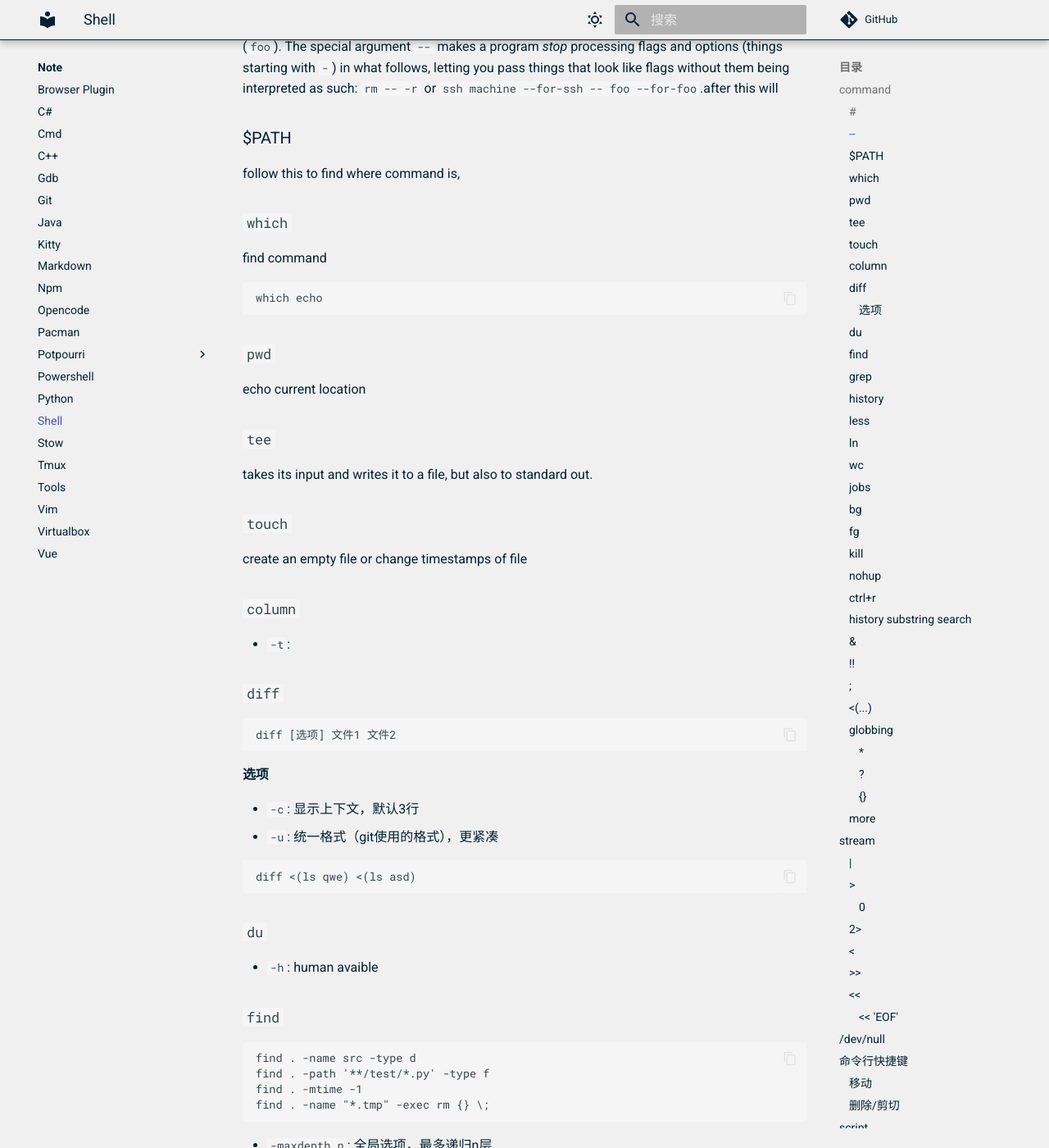
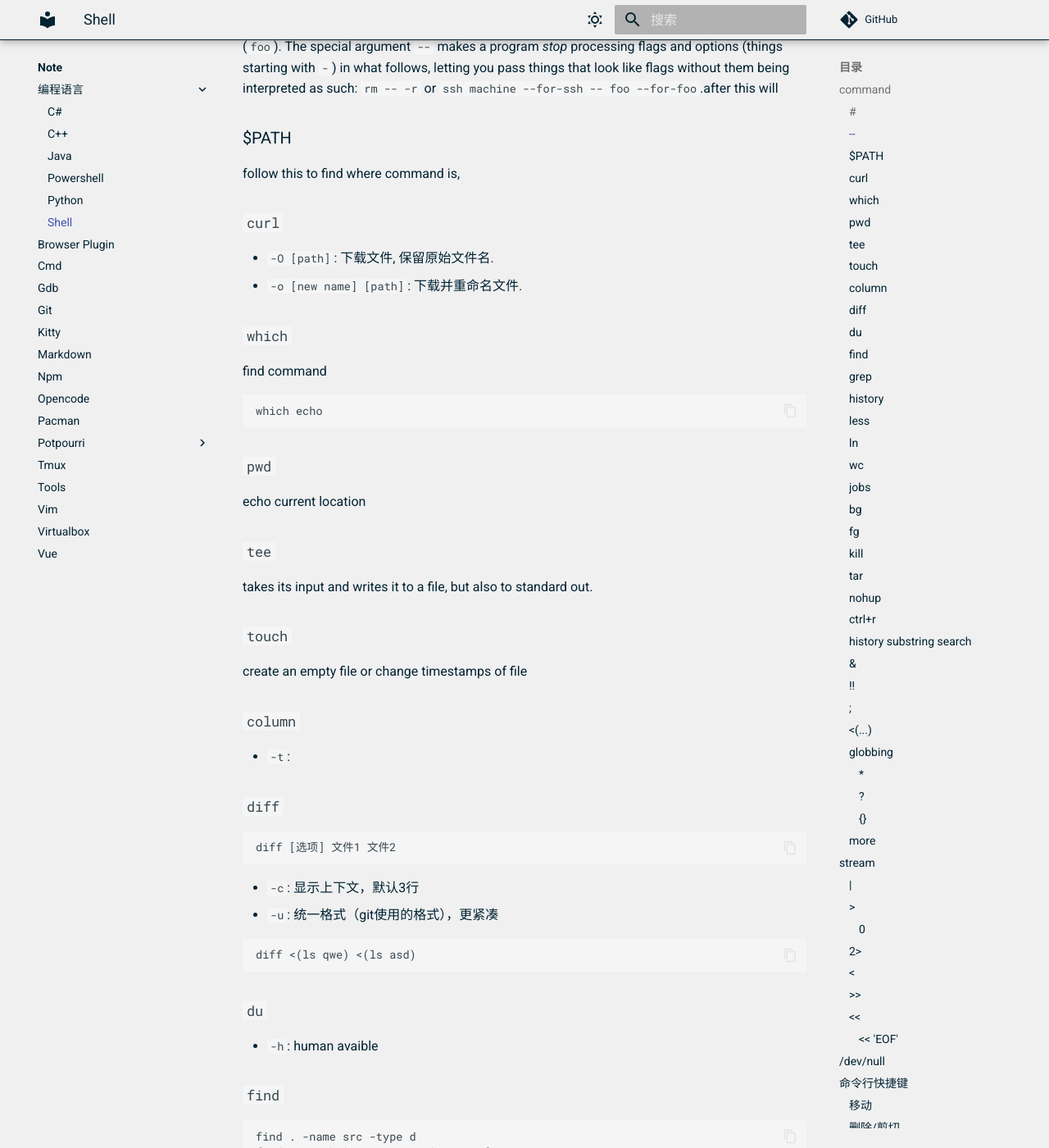
Before and after one commit to Wijkqwe/Wijkqwe.github.io, an MkDocs documentation site: the page built from docs/note/shell.md, in a window 1280 px wide and 1400 px high, scrolled down 463 px. Shown: the whole window at 82% size. Built offline with MkDocs 1.6.1 and Material for MkDocs 9.7.7, drawn with Linux system fonts in a browser that asks for light colours; comment, search, counter and statistics services are not loaded; some of the changed text lies outside the part shown.

Commit message:
[note][shell] 整理文件

````diff
--- a/docs/note/shell.md
+++ b/docs/note/shell.md
@@ -19,6 +19,12 @@
 
 ### $PATH
 follow this to find where command is,
+
+
+### `curl`
+
+- `-O [path]`: 下载文件, 保留原始文件名.
+- `-o [new name] [path]`: 下载并重命名文件.
 
 
 ### `which`
@@ -49,11 +55,8 @@
 diff [选项] 文件1 文件2
 ```
 
-#### 选项
-
 - `-c`: 显示上下文，默认3行
 - `-u`: 统一格式（git使用的格式），更紧凑
-
 
 ```bash
 diff <(ls qwe) <(ls asd)
@@ -82,7 +85,6 @@
 - `-L [string]`: 检索不包含 string 的文件
 
 
-
 ### `history`
 
 ### `less`
@@ -98,7 +100,6 @@
 
 - `-s`: 创建软链接
 - `-f`: 强制执行，如果目标位置已存在同名链接，会直接覆盖，无需手动删除旧链接
-
 
 
 ### `wc`
@@ -121,6 +122,14 @@
 ```bash
 kill -STOP %1
 ```
+
+
+### `tar`
+
+- `-f`: 指定文件.
+- `-v`: 详细信息.
+- `-x`: 解包.
+- `-z`: 通过 gzip 解压缩(处理 `.gz`).
 
 
 ### `nohup`
@@ -255,12 +264,8 @@
 ### variable
 use `$`.
 
-#### in `""`
-was expanded
-
-
-#### in `''`
-just itself
+- in `""`: was expanded.
+- in `''`: just itself.
 
 
 #### `$*`
@@ -288,7 +293,6 @@
 * `$#` the number of arguments that be giving to the command
 * `$$` the process ID of this command that is running
 * `$@` will expand to all the arguments
-
 
 
 ### `#!`
@@ -331,30 +335,32 @@
 
 ## tool
 
-### `shellcheck`
+### shellcheck
 
-### `man`
+### man
 
-### `tldr`
+### tldr
 neat tool
 will have some nice kind of explanatory examples of how you want to use this command
 
-### `fd`
+### fd
 by default will use regex and will ignore gitfiles.
 color-code, have better Unicode support.
 
+### tree
 
-### `tree`
+### broot
 
+### ncdu
 
-### `broot`
+### lsof
 
+### stow
 
-### `ncdu`
+批量建立软链接，可用于管理配置文件.
 
-
-### `lsof`
-
+- `-n`: 模拟操作，不实际执行
+- `-v`: 显示详情
 
 
 ## job control
--- a/mkdocs.yml
+++ b/mkdocs.yml
@@ -9,32 +9,32 @@
     - index.md
   - Note:
     - note/index.md
+    - 编程语言:
+      - C#: note/c#.md
+      - C++: note/cpp.md
+      - Java: note/java.md
+      - Powershell: note/powershell.md
+      - Python: note/python.md
+      - Shell: note/shell.md
     - Browser Plugin: note/browser_plugin.md
-    - C#: note/c#.md
     - Cmd: note/cmd.md
-    - C++: note/cpp.md
     - Gdb: note/gdb.md
     - Git: note/git.md
-    - Java: note/java.md
     - Kitty: note/kitty.md
     - Markdown: note/markdown.md
     - Npm: note/npm.md
     - Opencode: note/opencode.md
     - Pacman: note/pacman.md
     - Potpourri:
-        - Daemons: note/potpourri/daemons.md
-        - Data Wrangling: note/potpourri/data_wrangling.md
-        - Debug: note/potpourri/debug.md
-        - Keyboard: note/potpourri/keyboard.md
-        - Make: note/potpourri/make.md
-        - Security: note/potpourri/security.md
-        - Test: note/potpourri/test.md
-        - Version: note/potpourri/version.md
-        - VPN: note/potpourri/VPN.md
-    - Powershell: note/powershell.md
-    - Python: note/python.md
-    - Shell: note/shell.md
-    - Stow: note/stow.md
+      - Daemons: note/potpourri/daemons.md
+      - Data Wrangling: note/potpourri/data_wrangling.md
+      - Debug: note/potpourri/debug.md
+      - Keyboard: note/potpourri/keyboard.md
+      - Make: note/potpourri/make.md
+      - Security: note/potpourri/security.md
+      - Test: note/potpourri/test.md
+      - Version: note/potpourri/version.md
+      - VPN: note/potpourri/VPN.md
     - Tmux: note/tmux.md
     - Tools: note/tools.md
     - Vim: note/vim.md
````
Also changed, not shown: docs/note/stow.md (deleted, +0 -4 lines).
